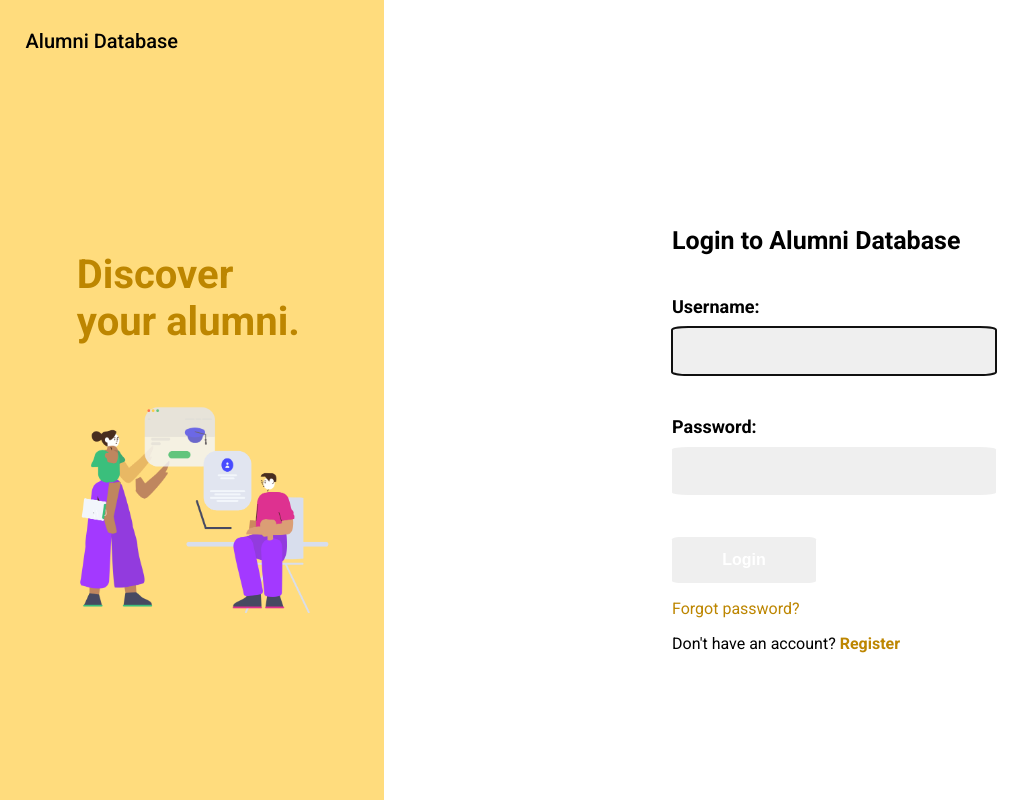
After one commit to choikh0423/AlumniDatabase, a Django app: page /searches/accounts/login/ in a window 1280 px wide. The commit adds this page. Shown: the whole page, without its empty margins (0-1034 px from the left). Run offline with Django 3.2, Linux system fonts and the light colour scheme.

```diff
--- a/alumnidatabase/alumnidatabase/settings.py
+++ b/alumnidatabase/alumnidatabase/settings.py
@@ -130,4 +130,4 @@ MEDIA_ROOT = BASE_DIR
 
 # Redirect to home URL after login (Default redirects to /accounts/profile/)
 LOGIN_REDIRECT_URL = '/'
-LOGIN_URL = 'accounts/login'
+LOGIN_URL = 'accounts/login/'
--- a/alumnidatabase/alumnidatabase/urls.py
+++ b/alumnidatabase/alumnidatabase/urls.py
@@ -22,8 +22,7 @@ import searches.views
 
 urlpatterns = [
     path('admin/', admin.site.urls, name='admin'),
-    path('accounts/', include('django.contrib.auth.urls')),
-    path('searches/', include('searches.urls')),
+    path('searches/', include('searches.urls'), name='home'),
     path('', RedirectView.as_view(url='searches/', permanent=True))
 ]
 
--- /dev/null
+++ b/alumnidatabase/searches/static/css/styles.css
@@ -0,0 +1,139 @@
+html {
+  font-family: "Roboto", sans-serif;
+  background: linear-gradient(to left, white 70%, #ffdc7d 70%);
+  height: 100vh;
+}
+
+body {
+  height: 95vh;
+  margin: 0;
+}
+
+/* Navigation Bar CSS */
+#navbar {
+  height: 10%;
+}
+
+#navbar ul {
+  display: flex;
+  flex-direction: row;
+  padding: 1% 2% 1% 2%;
+}
+
+#navbar li {
+  display: inline-block;
+  color: black;
+}
+
+#navbar-part1 {
+  width: 20%;
+}
+
+#navbar-part1 li {
+  font-weight: 500;
+  font-size: 20px;
+}
+
+#navbar-part1 a {
+  text-decoration: none;
+  color: black;
+}
+
+/* Intro: Login Page CSS */
+/* Static Part */
+#content_container {
+  display: block;
+}
+
+#intro_format {
+  display: flex;
+  flex-direction: row;
+  height: 90%;
+}
+
+#intro_static {
+  width: 30%;
+  text-align: center;
+  margin: auto 0 auto 0;
+}
+
+#intro_static img {
+  width: 85%;
+}
+
+#intro_static h1 {
+  margin: 0 auto 15% auto;
+  width: 60%;
+  text-align: left;
+  font-size: 40px;
+  color: #bd8600;
+}
+
+/* Dynamic Part */
+#intro_dynamic {
+  width: 25%;
+  margin: auto;
+  font-size: 18px;
+  font-weight: bold;
+}
+
+#login-title {
+  font-size: 25px;
+  margin-bottom: 13%;
+}
+
+#login_label {
+  margin-bottom: 3%;
+}
+
+#login_input {
+  margin-bottom: 13%;
+}
+
+#intro_dynamic form input {
+  height: 46px;
+  border-radius: 5%;
+  border: none;
+  background-color: #efefef;
+}
+
+#login_input input {
+  width: 100%;
+}
+
+#login_button {
+  width: 45%;
+  color: white;
+  font-weight: 700;
+  font-size: 16px;
+  background-color: #f5b506;
+}
+
+#form_validation p {
+  color: #ce0031;
+  font-size: 15px;
+  font-weight: 300;
+}
+
+#forgot_pw_text {
+  font-weight: 400;
+  font-size: 16px;
+  margin-bottom: 2%;
+}
+
+#forgot_pw_text a {
+  text-decoration: none;
+  color: #bd8600;
+}
+
+#register_text {
+  font-weight: 400;
+  font-size: 16px;
+  margin-bottom: 2%;
+}
+
+#register_text a {
+  text-decoration: none;
+  color: #bd8600;
+  font-weight: 700;
+}
--- a/alumnidatabase/searches/urls.py
+++ b/alumnidatabase/searches/urls.py
@@ -1,6 +1,11 @@
 from django.urls import path
+from django.urls import include
 from . import views
 
 urlpatterns = [
-    path('', views.index, name='home')
+    path('', views.index, name='home'),
+    path('accounts/', include('django.contrib.auth.urls')),
+    path('signup/', views.signup, name='signup'),
 ]
+
+# path('accounts/login/', views.CustomLoginView.as_view(), name='login'),
--- /dev/null
+++ b/alumnidatabase/templates/base_generic.html
@@ -0,0 +1,46 @@
+<!DOCTYPE html>
+<html lang="en">
+  <head>
+    <meta charset="utf-8">
+    {% block title %}<title>Weclome to Alumni Database</title>{% endblock %}
+    {% load static %}
+    <link rel="stylesheet" href="{% static 'css/styles.css' %}">
+    <link href="https://fonts.googleapis.com/css?family=Roboto:400,500,700&display=swap" rel="stylesheet">
+  </head>
+  <body>
+    <div id='navbar'>
+      {% block sidebar %}
+      <ul>
+        <div id='navbar-part1'>
+          <li><a href="{% url 'home' %}">Alumni Database</a></li>
+        </div>
+        <div id='navbar-part2'>
+          {% if user.is_authenticated %}
+          <li><a href="{% url 'home' %}">Home</a></li>
+          <li><a href="/">Directory</a></li>
+          {% else %}
+          {% endif %}
+        </div>
+        <div id='navbar-part3'>
+          {% if user.is_authenticated %}
+          <li>{{ user.get_username }}</li>
+          <li><a href="{% url 'logout' %}">Logout</a></li>
+          {% else %}
+          {% endif %}
+        </div>
+      </ul>
+      {% endblock %}
+    </div>
+    {% if user.is_authenticated %}
+      <div id="content">{% block content %}{% endblock %}</div>
+    {% else %}
+      <div id='intro_format'>
+        <div id='intro_static'>
+          <h1>Discover your alumni.</h1>
+          <img src={% static 'images/login_illustration.png'%} alt="Login Illustration">
+        </div>
+        <div id="intro_dynamic">{% block intro %}{% endblock %}</div>
+      </div>
+    {% endif %}
+  </body>
+</html>
--- a/alumnidatabase/templates/registration/login.html
+++ b/alumnidatabase/templates/registration/login.html
@@ -1,11 +1,31 @@
 {% extends "base_generic.html" %}
 
-{% block content %}
+{% block intro %}
+  <h1 id='login-title'> Login to Alumni Database </h1>
 
+  <form method="post" action="{% url 'login' %}" novalidate>
+    {% csrf_token %}
+      <div id='login_label'>
+        {{ form.username.label_tag }}
+      </div>
+      <div id='login_input'>
+        {{ form.username }}
+      </div>
+      <div id='login_label'>
+        {{ form.password.label_tag }}
+      </div>
+      <div id='login_input'>
+        {{ form.password }}
+      </div>
+
+    <input id="login_button" type="submit" value="Login" />
+    <input type="hidden" name="next" value="{{ next }}" />
+  </form>
+
+  <div id='form_validation'>
     {% if form.errors %}
       <p>Your username and password didn't match. Please try again.</p>
-  {% endif %}
-
+    {% else %}
       {% if next %}
         {% if user.is_authenticated %}
           <p>Your account doesn't have access to this page. To proceed,
@@ -14,24 +34,10 @@
           <p>Please login to see this page.</p>
         {% endif %}
       {% endif %}
+    {% endif %}
+  </div>
 
-  <form method="post" action="{% url 'login' %}">
-    {% csrf_token %}
-    <table>
-      <tr>
-        <td>{{ form.username.label_tag }}</td>
-        <td>{{ form.username }}</td>
-      </tr>
-      <tr>
-        <td>{{ form.password.label_tag }}</td>
-        <td>{{ form.password }}</td>
-      </tr>
-    </table>
-    <input type="submit" value="login" />
-    <input type="hidden" name="next" value="{{ next }}" />
-  </form>
-
-  {# Assumes you setup the password_reset view in your URLconf #}
-  <p><a href="{% url 'password_reset' %}">Lost password?</a></p>
+  <p id='forgot_pw_text'><a href="{% url 'password_reset' %}">Forgot password?</a></p>
+  <p id='register_text'>Don't have an account? <a href="{% url 'signup' %}">Register</a></p>
 
 {% endblock %}
--- a/alumnidatabase/users/views.py
+++ b/alumnidatabase/users/views.py
@@ -1,3 +1 @@
 from django.shortcuts import render
-
-# Create your views here.
```
Also changed, not shown: alumnidatabase/searches/forms.py (added, +42 -0 lines), alumnidatabase/searches/views.py (+22 -3 lines), alumnidatabase/templates/signup.html (added, +27 -0 lines), alumnidatabase/users/templates/base_generic.html (deleted, +0 -28 lines), alumnidatabase/db.sqlite3, alumnidatabase/searches/static/images/login_illustration.png (added), alumnidatabase/templates/index.html (renamed from alumnidatabase/searches/templates/index.html), alumnidatabase/users/static/css/styles.css (deleted), alumnidatabase/users/static/fonts/Roboto-Bold.ttf (added), alumnidatabase/users/static/fonts/Roboto-Medium.ttf (added), alumnidatabase/users/static/fonts/Roboto-Regular.ttf (added). Lines whose indentation alone changed are shown as unchanged.
